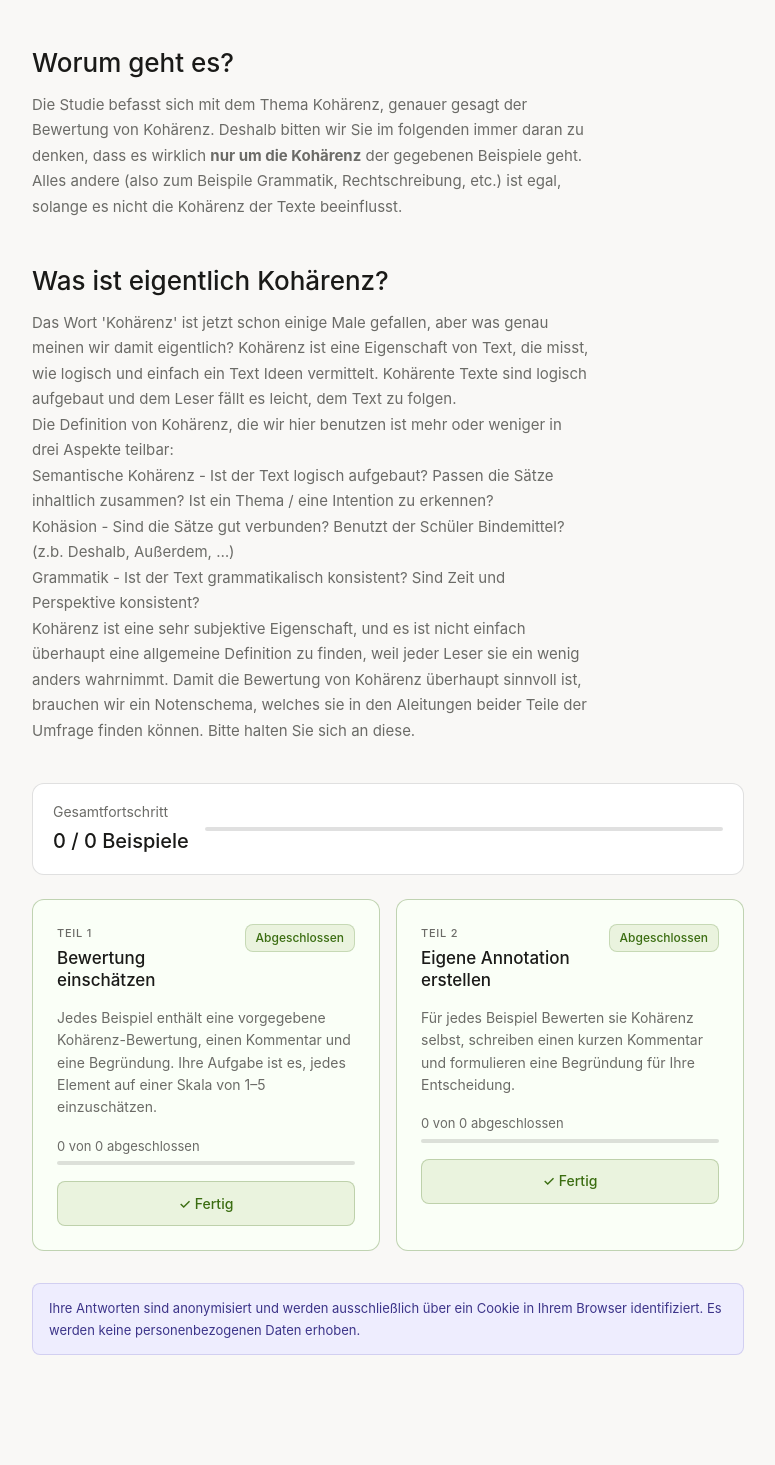
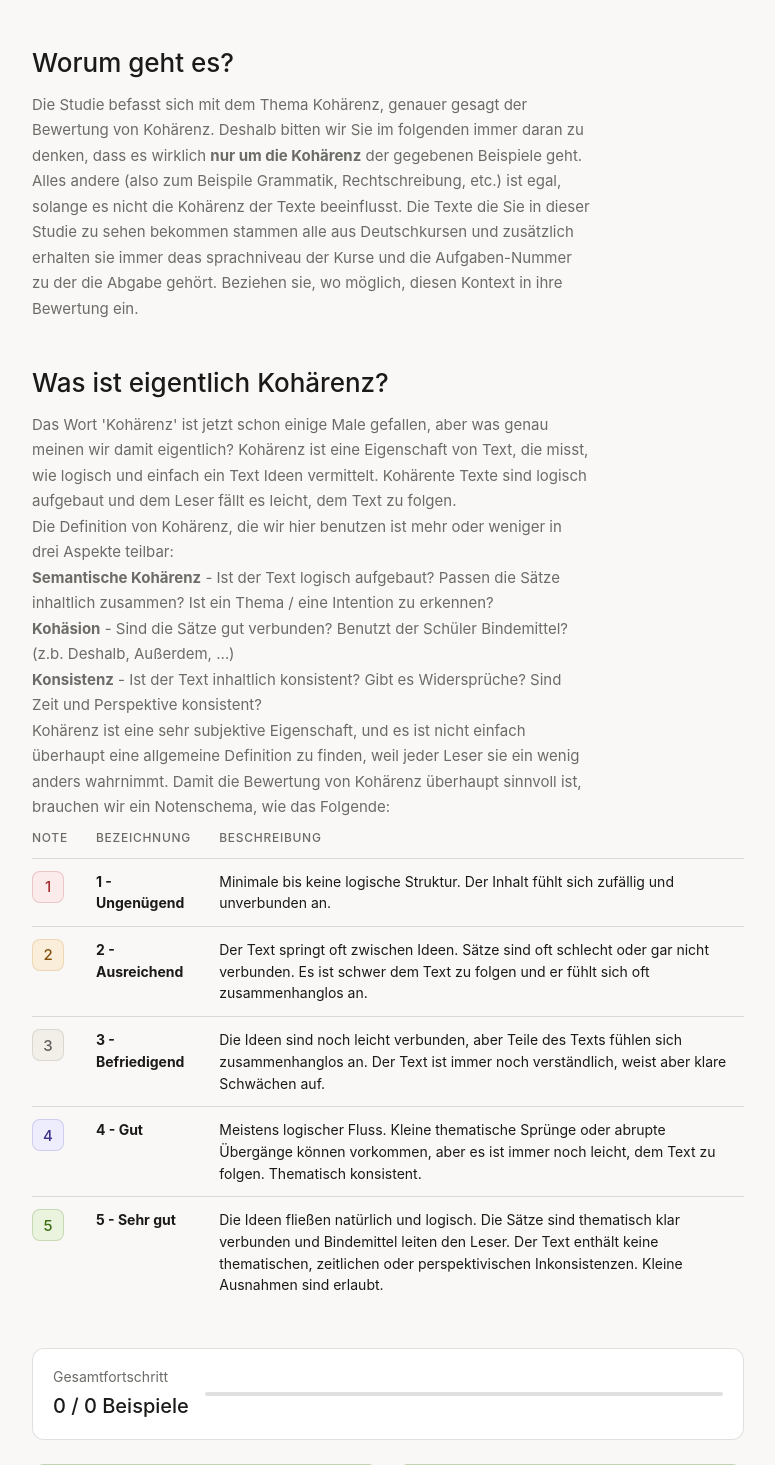
Before and after one commit to daniel-geiss/MA-Umfrage, a Flask app: page / in a window 1280 px wide. Shown: the part 259-1724 px from the top of the page, without its empty margins (252-1027 px from the left). Before the commit the page ends 1614 px from the top, so only its background shows below. Run offline with Flask 3, Linux system fonts and the light colour scheme; parts of the project's set-up code (start-up, migrations or seed data) failed here and were passed over.

Commit message:
further carifications

```diff
--- a/templates/annotate.html
+++ b/templates/annotate.html
@@ -286,7 +286,7 @@ textarea:focus { outline: none; border-color: var(--accent-mid); }
 
   <div class="annotation-section">
     <h3>Ihre Annotation</h3>
-    <p class="section-desc">Lesen Sie das obige Beispiel und suchen sie die Note aus der Skala aus, welche die Kohärenz des Beispiels am besten beschreibt.</p>
+    <p class="section-desc">Wählen Sie die Note aus dem Notenschema, die der Kohärenz des Textes am besten entspricht. Das Notenschema definiert, was wir unter Kohärenz verstehen — bitte orientieren Sie sich daran.</p>
 
     <div class="field-group">
       <div class="grading-label-row">
@@ -315,7 +315,7 @@ textarea:focus { outline: none; border-color: var(--accent-mid); }
     <div class="field-group">
       <label for="comment">Kommentar</label>
       <span class="field-hint">Schreiben Sie einen kurzen Kommentar zu Ihrer Bewertung.</span>
-      <textarea name="comment" id="comment" rows="3" placeholder="z. B. Der Text zeigt Mäßige Kohärenz, weil..." required></textarea>
+      <textarea name="comment" id="comment" rows="3" placeholder="z. B. Der Text zeigt mäßige Kohärenz, weil..." required></textarea>
     </div>
 
     <hr class="divider">
@@ -323,7 +323,7 @@ textarea:focus { outline: none; border-color: var(--accent-mid); }
     <div class="field-group">
       <label for="reasoning">Begründung</label>
       <span class="field-hint">Erläutern Sie Ihre Bewertung Schritt für Schritt. Was hindert / fördert die Kohärenz in dem Beispiel? Wie sind sie zu Iherer Bewertung gekommen? </span>
-      <textarea name="reasoning" id="reasoning" rows="5" placeholder="z.B. Besonders ausslag gebend für die Note war... " required></textarea>
+      <textarea name="reasoning" id="reasoning" rows="5" placeholder="z.B. Besonders ausschlaggebend für die Note war... " required></textarea>
     </div>
 
     <hr class="divider">
--- a/templates/index.html
+++ b/templates/index.html
@@ -109,6 +109,36 @@
 }
 .overall-label { font-size: 14px; color: var(--text-muted); }
 .overall-fraction { font-size: 20px; font-weight: 500; }
+
+.rubric-table { width: 100%; border-collapse: collapse; font-size: 14px; margin-top: 0.5rem; }
+.rubric-table th {
+  text-align: left; font-weight: 500; font-size: 12px;
+  text-transform: uppercase; letter-spacing: 0.06em;
+  color: var(--text-muted); padding: 0 0.75rem 0.6rem;
+  border-bottom: 0.5px solid var(--border);
+}
+.rubric-table th:first-child { padding-left: 0; width: 52px; }
+.rubric-table td {
+  padding: 0.75rem 0.75rem;
+  border-bottom: 0.5px solid var(--border);
+  vertical-align: top; color: var(--text); line-height: 1.55;
+}
+.rubric-table tr:last-child td { border-bottom: none; }
+.rubric-table td:first-child { padding-left: 0; }
+
+.grade-chip {
+  display: inline-flex; align-items: center; justify-content: center;
+  width: 32px; height: 32px;
+  border-radius: var(--radius-md);
+  font-size: 15px; font-weight: 500;
+}
+.grade-1 { background: #fcebeb; color: #A32D2D; border: 0.5px solid rgba(163,45,45,0.2); }
+.grade-2 { background: #FAEEDA; color: #854F0B; border: 0.5px solid rgba(186,117,23,0.2); }
+.grade-3 { background: #f1efe8; color: #5F5E5A; border: 0.5px solid rgba(0,0,0,0.1); }
+.grade-4 { background: var(--accent-light); color: #3C3489; border: 0.5px solid rgba(83,74,183,0.2); }
+.grade-5 { background: #eaf3de; color: #3B6D11; border: 0.5px solid rgba(59,109,17,0.2); }
+
+
 {% endblock %}
 
 {% block content %}
@@ -124,7 +154,8 @@
 
 <div class="hero">
   <h2>Worum geht es?</h2>
-  <p>Die Studie befasst sich mit dem Thema Kohärenz, genauer gesagt der Bewertung von Kohärenz. Deshalb bitten wir Sie im folgenden immer daran zu denken, dass es wirklich <strong>nur um die Kohärenz</strong> der gegebenen Beispiele geht. Alles andere (also zum Beispile Grammatik, Rechtschreibung, etc.) ist egal, solange es nicht die Kohärenz der Texte beeinflusst.</p>
+  <p>Die Studie befasst sich mit dem Thema Kohärenz, genauer gesagt der Bewertung von Kohärenz. Deshalb bitten wir Sie im folgenden immer daran zu denken, dass es wirklich <strong>nur um die Kohärenz</strong> der gegebenen Beispiele geht. Alles andere (also zum Beispile Grammatik, Rechtschreibung, etc.) ist egal, solange es nicht die Kohärenz der Texte beeinflusst.
+  Die Texte die Sie in dieser Studie zu sehen bekommen stammen alle aus Deutschkursen und zusätzlich erhalten sie immer deas sprachniveau der Kurse und die Aufgaben-Nummer zu der die Abgabe gehört. Beziehen sie, wo möglich, diesen Kontext in ihre Bewertung ein.</p>
 </div>
 
 
@@ -136,18 +167,59 @@
 <p>
 Die Definition von Kohärenz, die wir hier benutzen ist mehr oder weniger in drei Aspekte teilbar:
 </p>
+
 <p>
-Semantische Kohärenz - Ist der Text logisch aufgebaut? Passen die Sätze inhaltlich zusammen? Ist ein Thema / eine Intention zu erkennen?
+<strong>Semantische Kohärenz</strong> - Ist der Text logisch aufgebaut? Passen die Sätze inhaltlich zusammen? Ist ein Thema / eine Intention zu erkennen?
 </p>
 <p>
-Kohäsion - Sind die Sätze gut verbunden? Benutzt der Schüler Bindemittel? (z.b. Deshalb, Außerdem, …)
+<strong>Kohäsion</strong> - Sind die Sätze gut verbunden? Benutzt der Schüler Bindemittel? (z.b. Deshalb, Außerdem, …)
 </p>
 <p>
-Grammatik - Ist der Text grammatikalisch konsistent? Sind Zeit und Perspektive konsistent?
+<strong>Konsistenz</strong> - Ist der Text inhaltlich konsistent? Gibt es Widersprüche? Sind Zeit und Perspektive konsistent?
 </p>
+
 <p>
-Kohärenz ist eine sehr subjektive Eigenschaft, und es ist nicht einfach überhaupt eine allgemeine Definition zu finden, weil jeder Leser sie ein wenig anders wahrnimmt. Damit die Bewertung von Kohärenz überhaupt sinnvoll ist, brauchen wir ein Notenschema, welches sie in den Aleitungen beider Teile der Umfrage finden können. Bitte halten Sie sich an diese.
+Kohärenz ist eine sehr subjektive Eigenschaft, und es ist nicht einfach überhaupt eine allgemeine Definition zu finden, weil jeder Leser sie ein wenig anders wahrnimmt. Damit die Bewertung von Kohärenz überhaupt sinnvoll ist, brauchen wir ein Notenschema, wie das Folgende:
   </p>
+
+<table class="rubric-table">
+        <thead>
+          <tr>
+            <th>Note</th>
+            <th>Bezeichnung</th>
+            <th>Beschreibung</th>
+          </tr>
+        </thead>
+        <tbody>
+          <tr>
+            <td><div class="grade-chip grade-1">1</div></td>
+            <td><strong> 1 - Ungenügend</strong></td>
+            <td>Minimale bis keine logische Struktur. Der Inhalt fühlt sich zufällig und unverbunden an. </td>
+          </tr>
+          <tr>
+            <td><div class="grade-chip grade-2">2</div></td>
+            <td><strong>2 - Ausreichend</strong></td>
+            <td>Der Text springt oft zwischen Ideen. Sätze sind oft schlecht oder gar nicht verbunden. Es ist schwer dem Text zu folgen und er fühlt sich oft zusammenhanglos an.</td>
+          </tr>
+          <tr>
+            <td><div class="grade-chip grade-3">3</div></td>
+            <td><strong>3 - Befriedigend</strong></td>
+            <td>Die Ideen sind noch leicht verbunden, aber Teile des Texts fühlen sich zusammenhanglos an. Der Text ist immer noch verständlich, weist aber klare Schwächen auf.</td>
+          </tr>
+          <tr>
+            <td><div class="grade-chip grade-4">4</div></td>
+            <td><strong>4 - Gut</strong></td>
+            <td>Meistens logischer Fluss. Kleine thematische Sprünge oder abrupte Übergänge können vorkommen, aber es ist immer noch leicht, dem Text zu folgen. Thematisch konsistent.</td>
+          </tr>
+          <tr>
+            <td><div class="grade-chip grade-5">5</div></td>
+            <td><strong>5 - Sehr gut</strong></td>
+            <td>Die Ideen fließen natürlich und logisch. Die Sätze sind thematisch klar verbunden und Bindemittel leiten den Leser. Der Text enthält keine thematischen, zeitlichen oder perspektivischen Inkonsistenzen. Kleine Ausnahmen sind erlaubt.</td>
+          </tr>
+        </tbody>
+      </table>
+
+
 </div>
 
 <div class="overall-progress">
```
Also changed, not shown: templates/survey.html (+28 -2 lines).
